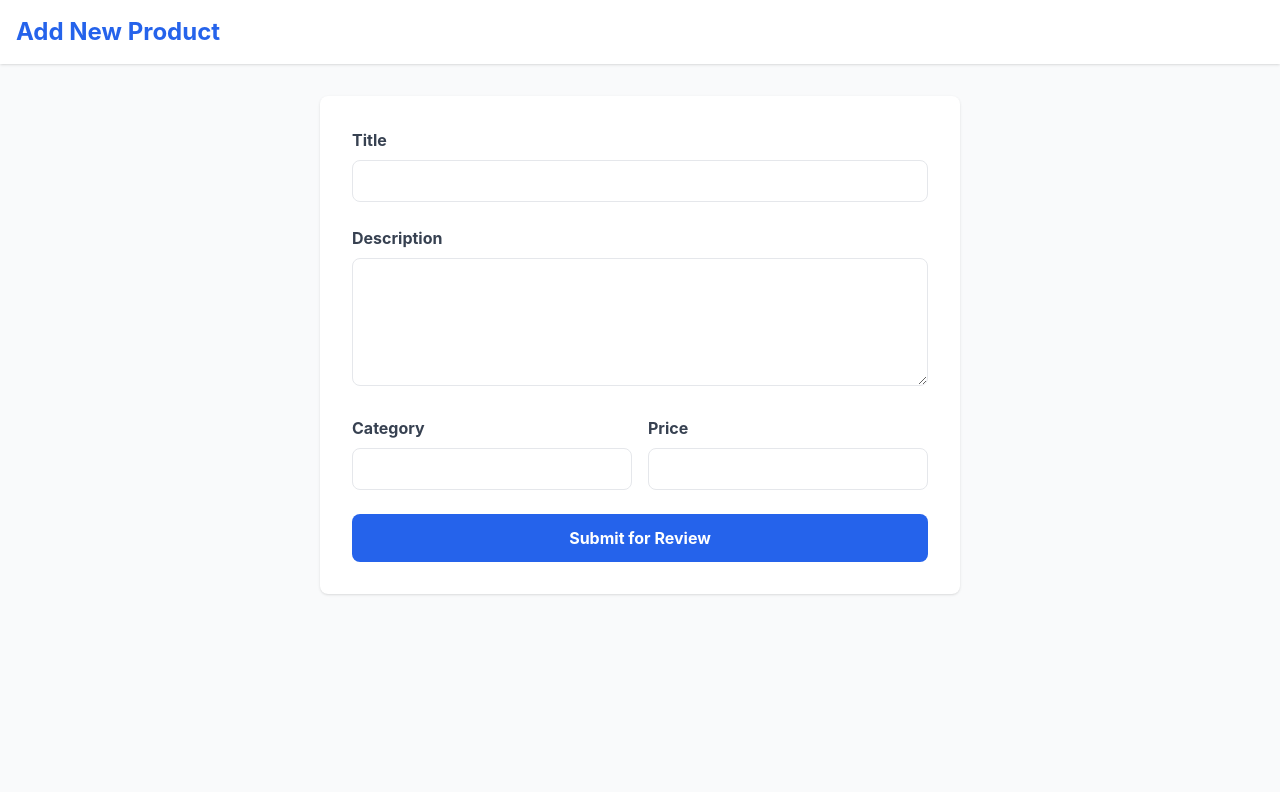
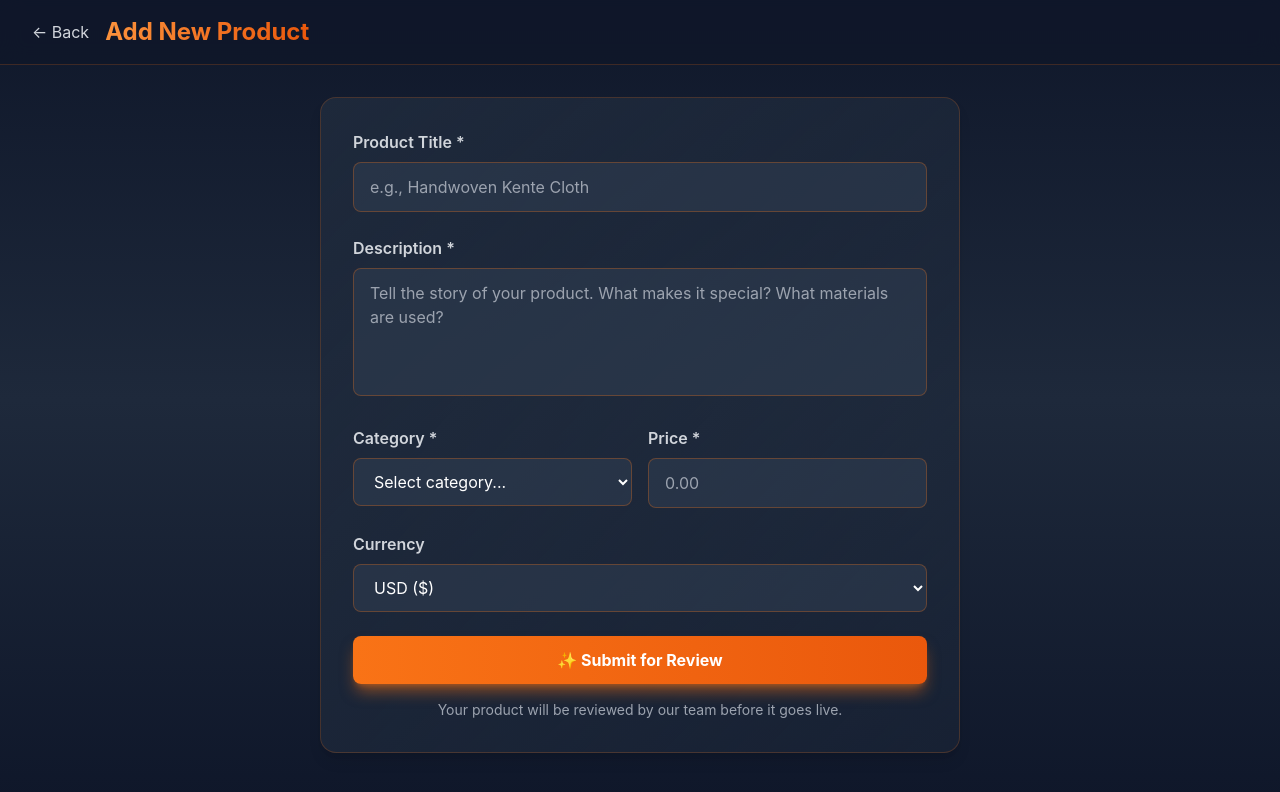
Before and after one commit to ChobeHoldings/african-curios-marketplace, a Next.js app: page /seller/products/new in a window 1280 px wide. Shown: the top 792 px of the page. Built offline with nearby package versions, Linux system fonts and the light colour scheme.

Commit message:
Fix Add Product form: add API integration, error handling, loading states, and better UI

```diff
--- a/src/pages/seller/products/new.tsx
+++ b/src/pages/seller/products/new.tsx
@@ -1,6 +1,12 @@
 import React, { useState } from 'react';
+import { useRouter } from 'next/router';
 
 export default function AddProduct() {
+  const router = useRouter();
+  const [loading, setLoading] = useState(false);
+  const [error, setError] = useState('');
+  const [success, setSuccess] = useState('');
+
   const [formData, setFormData] = useState({
     title: '',
     description: '',
@@ -9,82 +15,185 @@ export default function AddProduct() {
     currency: 'USD',
   });
 
-  const handleChange = (e: any) => {
+  const handleChange = (e: React.ChangeEvent<HTMLInputElement | HTMLTextAreaElement | HTMLSelectElement>) => {
     setFormData({
       ...formData,
       [e.target.name]: e.target.value,
     });
   };
 
-  const handleSubmit = async (e: any) => {
+  const handleSubmit = async (e: React.FormEvent<HTMLFormElement>) => {
     e.preventDefault();
-    // API call would go here
-    console.log('Submitting:', formData);
+    setLoading(true);
+    setError('');
+    setSuccess('');
+
+    try {
+      // For now, use a test seller_id. In production, this would come from authentication
+      const seller_id = localStorage.getItem('seller_id') || 'seller_' + Date.now();
+
+      const response = await fetch('/api/products/create', {
+        method: 'POST',
+        headers: {
+          'Content-Type': 'application/json',
+        },
+        body: JSON.stringify({
+          ...formData,
+          price: parseFloat(formData.price),
+          seller_id,
+        }),
+      });
+
+      const result = await response.json();
+
+      if (!response.ok) {
+        throw new Error(result.message || 'Failed to create product');
+      }
+
+      setSuccess('✅ Product created successfully! Redirecting to dashboard...');
+      setFormData({
+        title: '',
+        description: '',
+        category: '',
+        price: '',
+        currency: 'USD',
+      });
+
+      // Redirect to seller dashboard after 2 seconds
+      setTimeout(() => {
+        router.push('/seller/dashboard');
+      }, 2000);
+    } catch (err: any) {
+      setError('❌ ' + (err.message || 'An error occurred'));
+    } finally {
+      setLoading(false);
+    }
   };
 
   return (
-    <div className="min-h-screen bg-gray-50">
-      <nav className="bg-white shadow">
-        <div className="max-w-7xl mx-auto px-4 py-4">
-          <h1 className="text-2xl font-bold text-blue-600">Add New Product</h1>
+    <div className="min-h-screen bg-gradient-to-b from-slate-900 via-slate-800 to-slate-900 text-white">
+      {/* Navigation */}
+      <nav className="sticky top-0 z-50 backdrop-blur-md bg-slate-900/80 border-b border-orange-500/20">
+        <div className="max-w-7xl mx-auto px-4 sm:px-6 lg:px-8 py-4 flex items-center gap-4">
+          <a href="/seller/dashboard" className="text-gray-300 hover:text-orange-400 transition-colors">
+            ← Back
+          </a>
+          <h1 className="text-2xl font-bold bg-gradient-to-r from-orange-400 to-orange-600 bg-clip-text text-transparent">
+            Add New Product
+          </h1>
         </div>
       </nav>
 
       <main className="max-w-2xl mx-auto px-4 py-8">
-        <form onSubmit={handleSubmit} className="bg-white p-8 rounded-lg shadow">
+        {/* Success Message */}
+        {success && (
+          <div className="mb-6 p-4 rounded-lg bg-green-500/20 border border-green-500/50 text-green-300">
+            {success}
+          </div>
+        )}
+
+        {/* Error Message */}
+        {error && (
+          <div className="mb-6 p-4 rounded-lg bg-red-500/20 border border-red-500/50 text-red-300">
+            {error}
+          </div>
+        )}
+
+        <form onSubmit={handleSubmit} className="bg-gradient-to-br from-slate-800 to-slate-800/50 p-8 rounded-2xl shadow-lg border border-orange-500/20">
+          {/* Title */}
           <div className="mb-6">
-            <label className="block text-gray-700 font-bold mb-2">Title</label>
+            <label className="block text-gray-300 font-semibold mb-2">Product Title *</label>
             <input
               type="text"
               name="title"
               value={formData.title}
               onChange={handleChange}
-              className="w-full px-4 py-2 border rounded-lg focus:outline-none focus:border-blue-500"
+              placeholder="e.g., Handwoven Kente Cloth"
+              className="w-full px-4 py-3 bg-slate-700/50 border border-orange-500/30 rounded-lg focus:outline-none focus:border-orange-500 text-white placeholder-gray-400 transition-colors"
               required
             />
           </div>
 
+          {/* Description */}
           <div className="mb-6">
-            <label className="block text-gray-700 font-bold mb-2">Description</label>
+            <label className="block text-gray-300 font-semibold mb-2">Description *</label>
             <textarea
               name="description"
               value={formData.description}
               onChange={handleChange}
-              className="w-full px-4 py-2 border rounded-lg focus:outline-none focus:border-blue-500 h-32"
+              placeholder="Tell the story of your product. What makes it special? What materials are used?"
+              className="w-full px-4 py-3 bg-slate-700/50 border border-orange-500/30 rounded-lg focus:outline-none focus:border-orange-500 text-white placeholder-gray-400 h-32 transition-colors resize-none"
               required
             />
           </div>
 
+          {/* Category and Price */}
           <div className="grid grid-cols-2 gap-4 mb-6">
             <div>
-              <label className="block text-gray-700 font-bold mb-2">Category</label>
-              <input
-                type="text"
+              <label className="block text-gray-300 font-semibold mb-2">Category *</label>
+              <select
                 name="category"
                 value={formData.category}
                 onChange={handleChange}
-                className="w-full px-4 py-2 border rounded-lg focus:outline-none focus:border-blue-500"
-              />
+                className="w-full px-4 py-3 bg-slate-700/50 border border-orange-500/30 rounded-lg focus:outline-none focus:border-orange-500 text-white transition-colors"
+                required
+              >
+                <option value="">Select category...</option>
+                <option value="textiles">Textiles & Clothing</option>
+                <option value="jewelry">Jewelry</option>
+                <option value="art">Art & Sculptures</option>
+                <option value="home">Home Decor</option>
+                <option value="crafts">Crafts & Accessories</option>
+                <option value="furniture">Furniture</option>
+                <option value="other">Other</option>
+              </select>
             </div>
             <div>
-              <label className="block text-gray-700 font-bold mb-2">Price</label>
+              <label className="block text-gray-300 font-semibold mb-2">Price *</label>
               <input
                 type="number"
                 name="price"
                 value={formData.price}
                 onChange={handleChange}
-                className="w-full px-4 py-2 border rounded-lg focus:outline-none focus:border-blue-500"
+                placeholder="0.00"
+                step="0.01"
+                min="0"
+                className="w-full px-4 py-3 bg-slate-700/50 border border-orange-500/30 rounded-lg focus:outline-none focus:border-orange-500 text-white placeholder-gray-400 transition-colors"
                 required
               />
             </div>
           </div>
 
+          {/* Currency */}
+          <div className="mb-6">
+            <label className="block text-gray-300 font-semibold mb-2">Currency</label>
+            <select
+              name="currency"
+              value={formData.currency}
+              onChange={handleChange}
+              className="w-full px-4 py-3 bg-slate-700/50 border border-orange-500/30 rounded-lg focus:outline-none focus:border-orange-500 text-white transition-colors"
+            >
+              <option value="USD">USD ($)</option>
+              <option value="EUR">EUR (€)</option>
+              <option value="GBP">GBP (£)</option>
+              <option value="ZAR">ZAR (R)</option>
+              <option value="NGN">NGN (₦)</option>
+              <option value="KES">KES (KSh)</option>
+            </select>
+          </div>
+
+          {/* Submit Button */}
           <button
             type="submit"
-            className="w-full bg-blue-600 text-white py-3 rounded-lg font-bold hover:bg-blue-700"
+            disabled={loading}
+            className="w-full bg-gradient-to-r from-orange-500 to-orange-600 hover:from-orange-600 hover:to-orange-700 disabled:from-gray-600 disabled:to-gray-600 text-white py-3 rounded-lg font-bold transition-all duration-200 transform hover:scale-105 disabled:scale-100 shadow-lg shadow-orange-500/50"
           >
-            Submit for Review
+            {loading ? '⏳ Creating Product...' : '✨ Submit for Review'}
           </button>
+
+          <p className="text-gray-400 text-sm mt-4 text-center">
+            Your product will be reviewed by our team before it goes live.
+          </p>
         </form>
       </main>
     </div>
```
